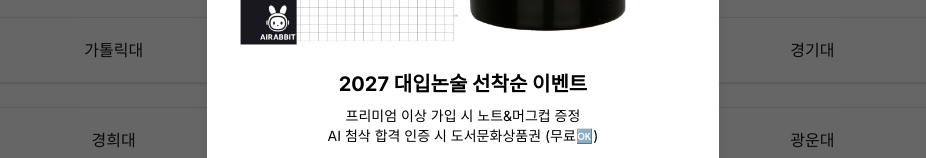
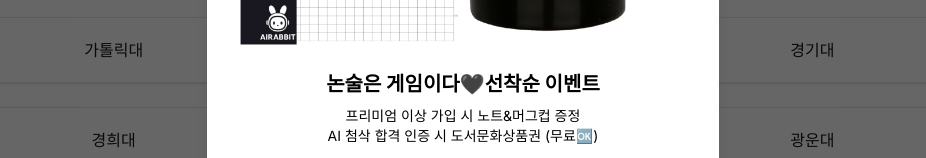
Before and after one commit to SHTH-AGI-LAB/shth-essay, a Next.js app: page / in a window 1280 px wide. Shown: the part 396-554 px from the top of the page, without its empty margins (177-1103 px from the left). Built offline with nearby package versions, Linux system fonts and the light colour scheme; no server answers.

Commit message:
fix:이벤트문구수정

```diff
--- a/src/components/PromoPopup.tsx
+++ b/src/components/PromoPopup.tsx
@@ -78,7 +78,7 @@ export default function PromoPopup() {
     </div>
 
     {/* 타이틀 */}
-    <h2 className="text-xl font-bold mb-2 text-center">2027 대입논술 선착순 이벤트</h2>
+    <h2 className="text-xl font-bold mb-2 text-center">논술은 게임이다🖤선착순 이벤트</h2>
 
     {/* 본문 */}
     <p className="text-sm mb-3 text-center">
```
